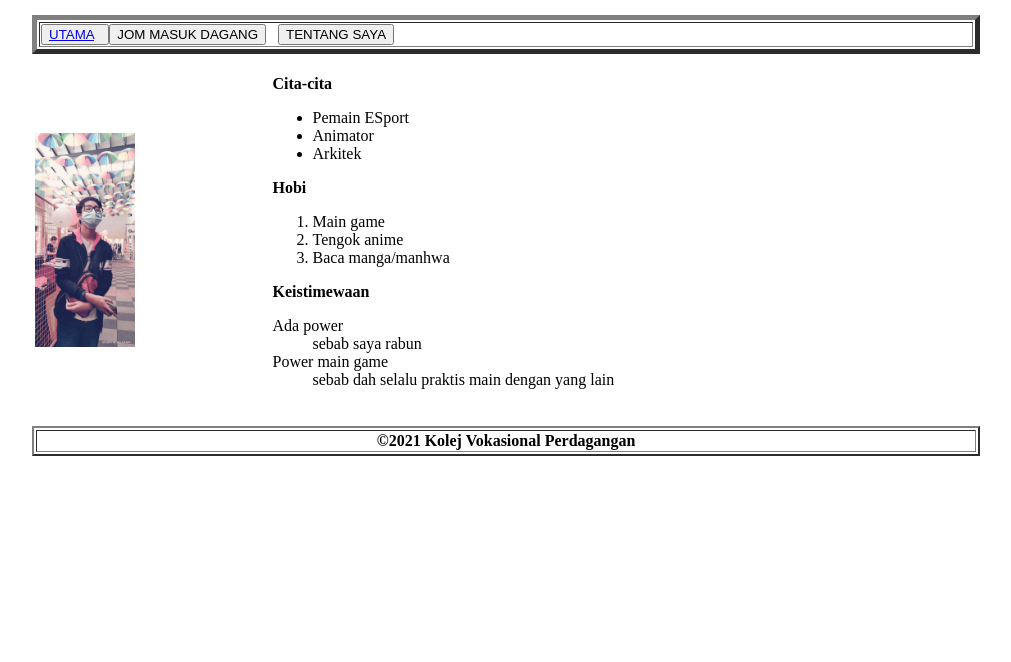
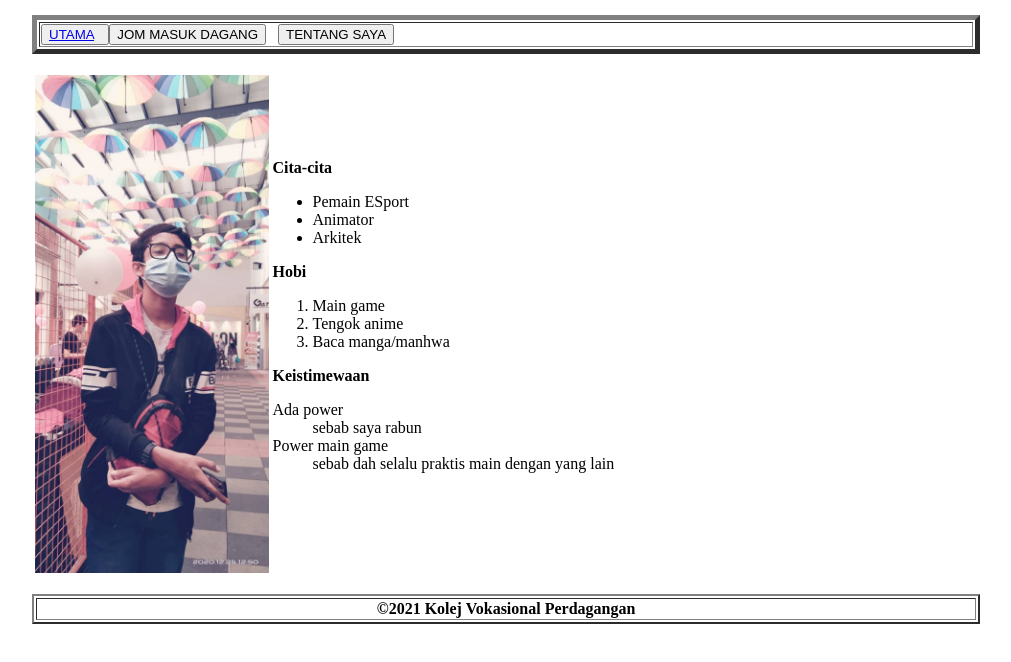
Before and after one commit to Zarif01/KPD1023-myfirstweb, a plain HTML site: page tentangsaya.html in a window 1280 px wide. Shown: the part 78-740 px from the top of the page, without its empty margins (134-1145 px from the left). Drawn offline with Linux system fonts and the light colour scheme.

Commit message:
Update tentangsaya.html

```diff
--- a/tentangsaya.html
+++ b/tentangsaya.html
@@ -34,7 +34,7 @@ Tentang Saya
 <table width="75%">
 <tr>
 <td width="25%">
-<img src="Images/gmbr lupin.jpg" width="100">
+<img src="Images/gmbr lupin.jpg" width="100%">
 </td>
 
 <td>
```
